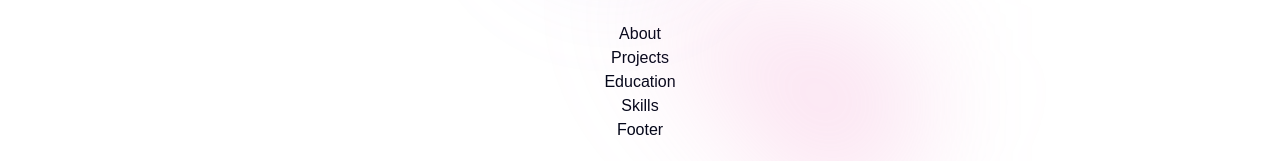
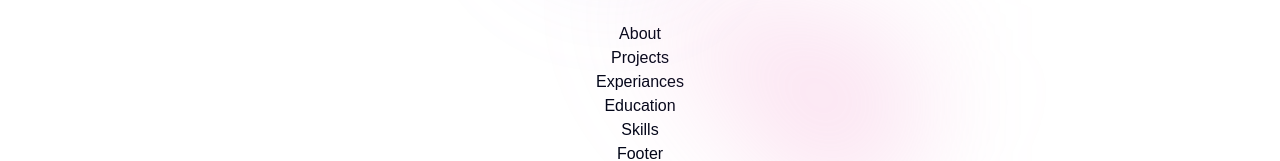
Before and after one commit to bramz-00/my-portfolio, a React (Vite) app: page / in a window 1280 px wide. Shown: the part 402-563 px from the top of the page. Built offline with nearby package versions, Linux system fonts and the light colour scheme.

Commit message:
add experiances to portfolio

```diff
--- a/src/App.tsx
+++ b/src/App.tsx
@@ -2,6 +2,7 @@ import Footer from "./components/Footer"
 import Header from "./components/Header"
 import About from "./pages/About"
 import Education from "./pages/Education"
+import Experiances from "./pages/Experiances"
 import Hero from "./pages/Hero"
 import Projects from "./pages/Projects"
 import Skills from "./pages/Skills"
@@ -15,6 +16,7 @@ function App() {
     <Hero/>
     <About/>
     <Projects/>
+    <Experiances/>
     <Education/>
     <Skills/>
     <Footer/>
```
